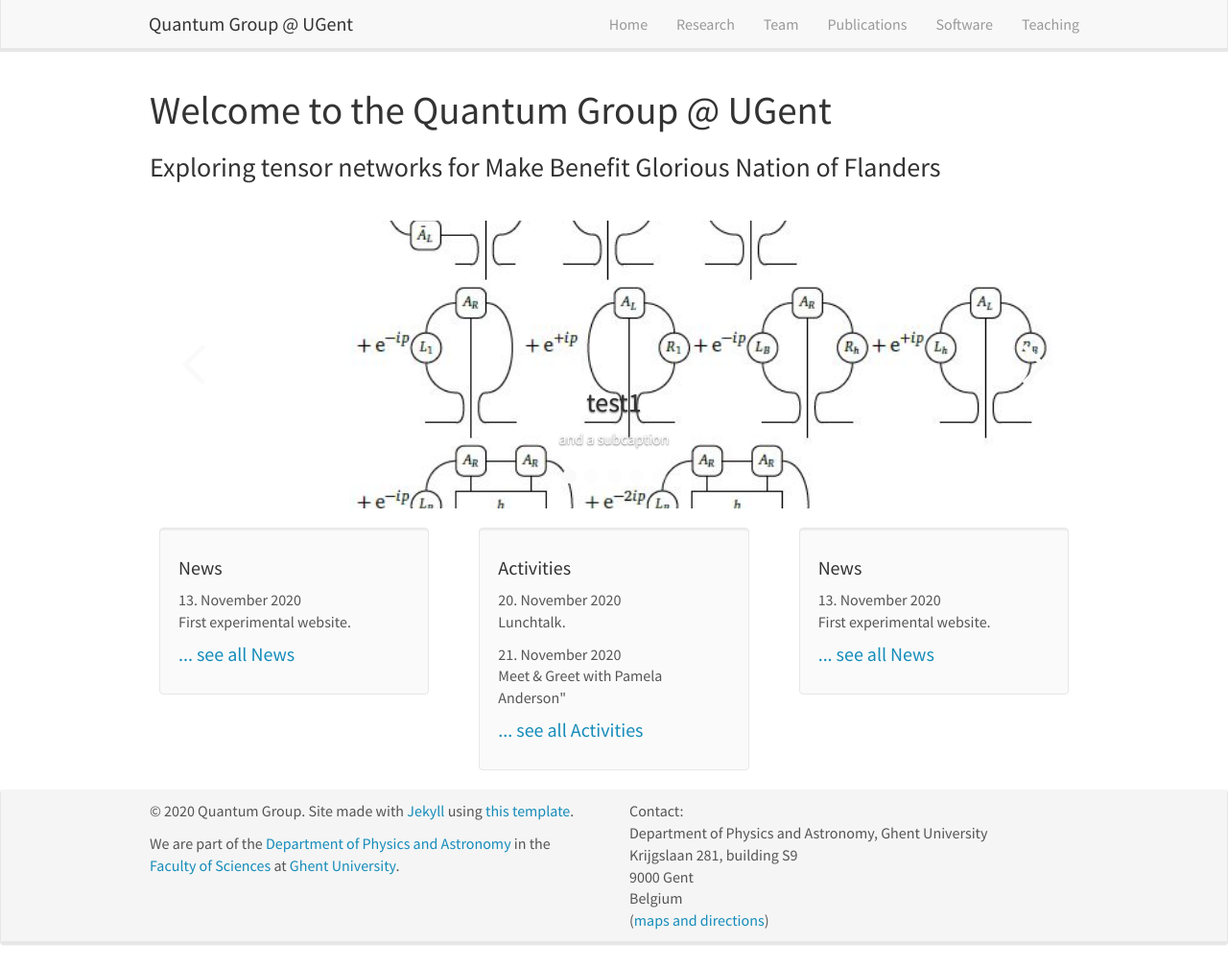
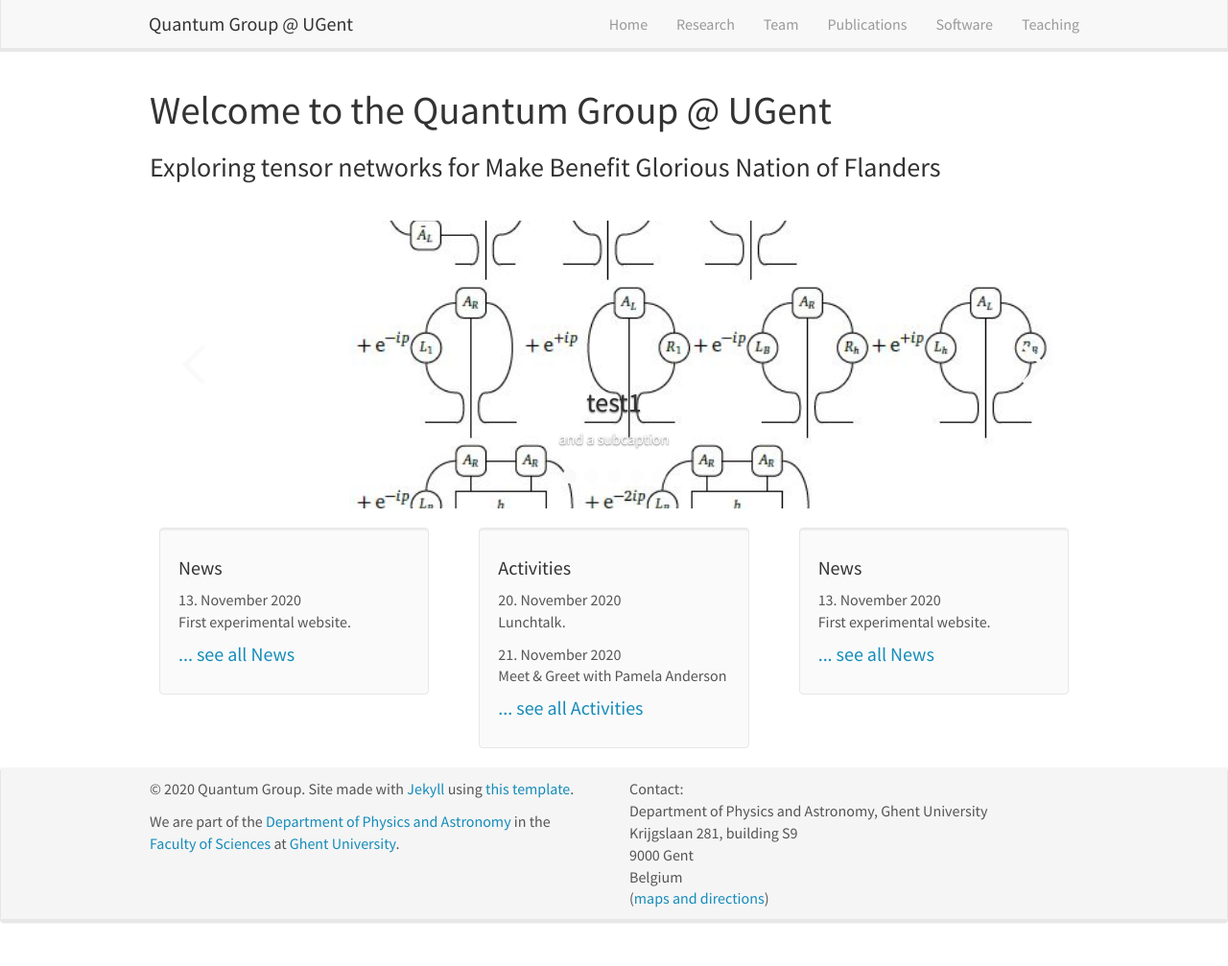
Before and after one commit to quantumghent/quantumghent.github.io, a Jekyll site: the page built from _pages/home.md, in a window 1280 px wide and 1007 px high. Shown: the whole window at 96% size. Built offline with Jekyll 4.4.1, drawn with Linux system fonts in a browser that asks for light colours; nearby versions of some CDN libraries.

```diff
--- a/_data/activities.yml
+++ b/_data/activities.yml
@@ -1,4 +1,4 @@
 - date: 20. November 2020
   headline: "Lunchtalk."
 - date: 21. November 2020
-  headline: Meet & Greet with Pamela Anderson"
+  headline: Meet & Greet with Pamela Anderson
```
